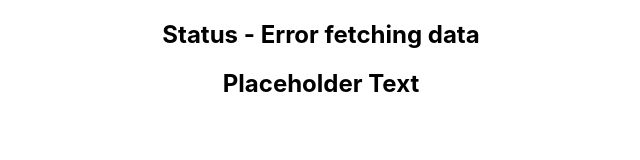
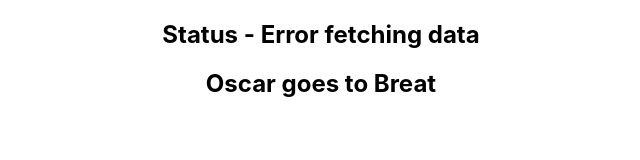
Before and after one commit to devmishra88/React-TypeScript, a React (Create React App) app: page / in a window 1280 px wide. Shown: the top 160 px of the page, without its empty margins (319-959 px from the left). Built offline with nearby package versions, Linux system fonts and the light colour scheme.

Commit message:
React.ReactNode props type intro

```diff
--- a/src/App.tsx
+++ b/src/App.tsx
@@ -2,6 +2,7 @@
 
 import { Greet } from "./components/Greet";
 import { Heading } from "./components/Heading";
+import { Oscar } from "./components/Oscar";
 import { Person } from "./components/Person";
 import { PersonList } from "./components/PersonList";
 import { Status } from "./components/Status";
@@ -32,7 +33,9 @@
       <Person name={personName} />
       <PersonList names={nameList}/> */}
       <Status status="error"/>
-      <Heading>Placeholder Text</Heading>
+      <Oscar>
+        <Heading>Oscar goes to Breat</Heading>
+      </Oscar>
     </div>
   );
 }
--- /dev/null
+++ b/src/components/Oscar.tsx
@@ -0,0 +1,9 @@
+type OscarProps = {
+    children:React.ReactNode
+}
+
+export const Oscar = (props:OscarProps) => {
+  return (
+    <div>{props.children}</div>
+  )
+}
```
